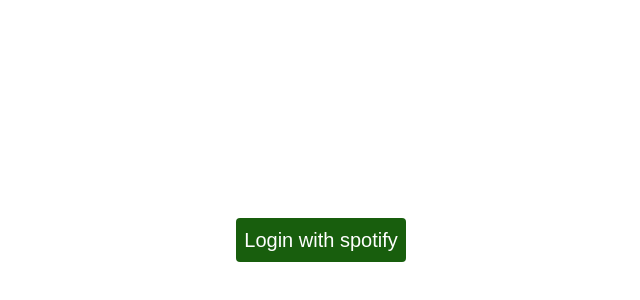
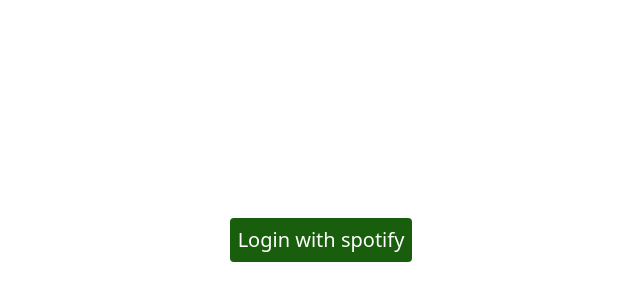
Before and after one commit to vmork/spotify, a Next.js app: page / in a window 1280 px wide. Shown: the part 160-460 px from the top of the page, without its empty margins (319-959 px from the left). Built offline with nearby package versions, Linux system fonts and the light colour scheme.

Commit message:
fira code

```diff
--- a/src/app/components/Main.tsx
+++ b/src/app/components/Main.tsx
@@ -166,7 +166,7 @@
                   <div
                     onClick={() => togglePlaylistSelected(playlist)}
                     className={cn(
-                      "cursor-pointer bg-light-200 text-sm border rounded p-0.5",
+                      "cursor-pointer bg-light-200 text-sm border rounded p-0.5 transition",
                       selectedPlaylists.includes(playlist) && "bg-primary-100 text-light-100"
                     )}
                     key={playlist.id}
@@ -174,7 +174,7 @@
                     {playlist.name}{" "}
                     <span
                       className={cn(
-                        "ml-auto text-dark-200",
+                        "ml-auto text-dark-200 transition",
                         selectedPlaylists.includes(playlist) && "text-light-200"
                       )}
                     >
--- a/src/app/globals.css
+++ b/src/app/globals.css
@@ -13,5 +13,4 @@
 
 body {
   color: var(--dark-100);
-  font-family: Arial, Helvetica, sans-serif;
 }
--- a/src/app/layout.tsx
+++ b/src/app/layout.tsx
@@ -1,12 +1,17 @@
 "use client";
 
-import { Geist, Geist_Mono } from "next/font/google";
+import { Geist, Fira_Code } from "next/font/google";
 import "./globals.css";
 import { QueryClient, QueryClientProvider } from "@tanstack/react-query";
 import { useState } from "react";
 
 const geistSans = Geist({
   variable: "--font-geist-sans",
+  subsets: ["latin"],
+});
+
+const firaCode = Fira_Code({
+  variable: "--font-fira-code",
   subsets: ["latin"],
 });
 
@@ -21,7 +26,7 @@
 
   return (
     <html lang="en">
-      <body className={`${geistSans.variable} antialiased overflow-y-scroll`}>
+      <body className={`${firaCode.variable} antialiased overflow-y-scroll`}>
         <QueryClientProvider client={queryClient}>{children}</QueryClientProvider>
       </body>
     </html>
```
